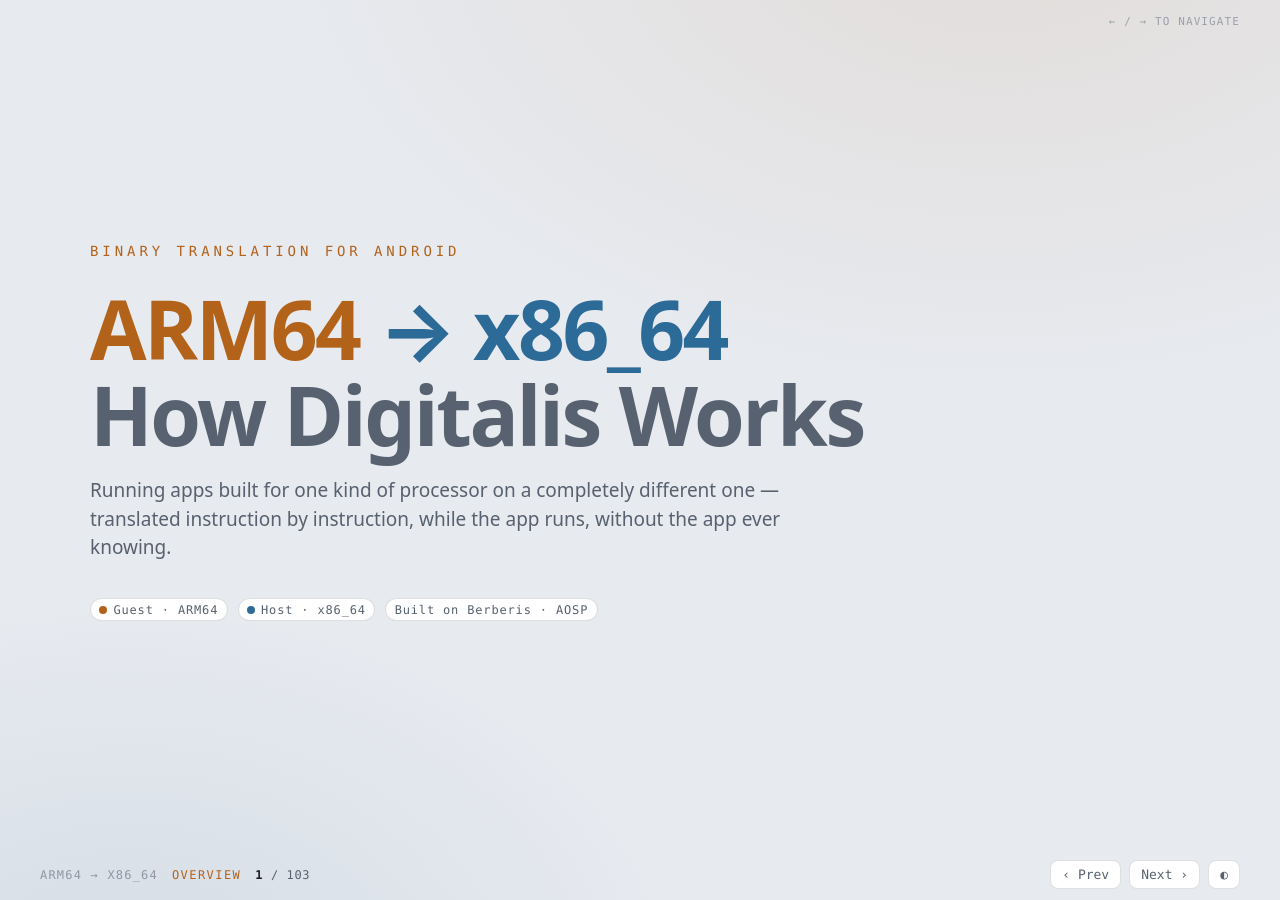
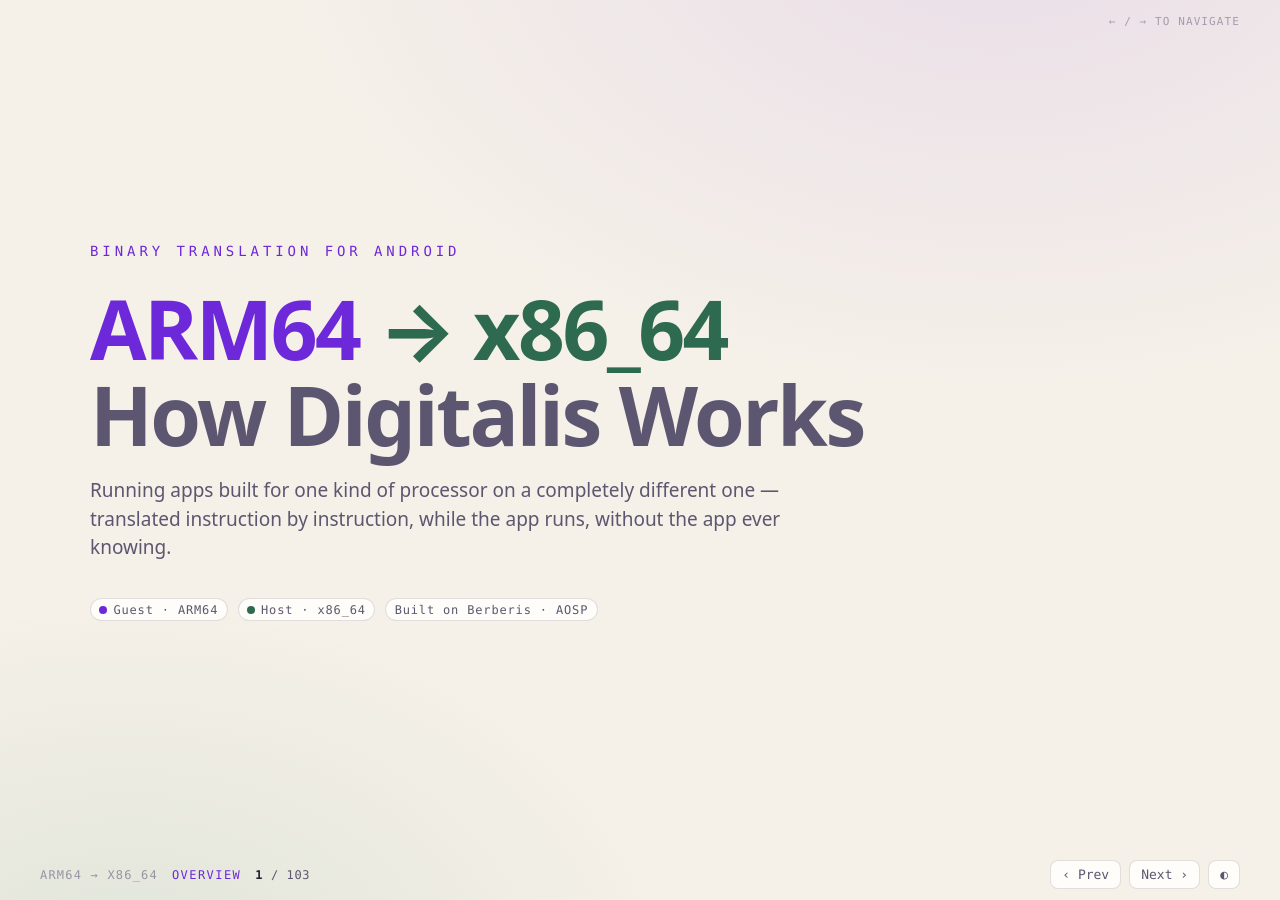
Before and after one commit to DigitalisX64/digitalisx64.github.io, a Jekyll site: the page deck/index.html, which Jekyll copies as it is, in a window 1280 px wide. Built offline with Jekyll 4.4.1, drawn with Linux system fonts in a browser that asks for light colours.

Commit message:
site: take the palette from the project mark
The theme borrowed the slide deck's amber and steel, which had nothing to do
with the project's own identity. The mark in assets/digitalis-icon.png is a
foxglove -- which is what digitalis is -- drawn in violet on cream with the stem
and leaves in green, so use those colours instead. Four values are sampled
verbatim from the file (#f5f0e8 cream, #6d28d9 and #a78bfa violet, #2d6a4f
green); the rest of the scale is built around them, including a dark ground
tinted toward violet rather than neutral grey so the identity survives the
theme switch.

Rename --amber and --steel to --primary and --secondary along the way. The deck
uses them semantically -- one marks the guest ARM64 side of a diagram, the other
the host x86_64 side -- so hue-based names would have gone stale the moment the
palette moved, which is exactly what just happened.

Every pairing was checked for contrast rather than eyeballed: the weakest is
5.63:1 (green on cream) and the rest run to 15.23:1, so all of them clear WCAG
AA for normal text in both themes. Every var() in deck.css and style.css still
resolves, and the verify job passes locally.

```diff
--- a/assets/deck.css
+++ b/assets/deck.css
@@ -5,8 +5,8 @@
 html, body { margin: 0; height: 100%; }
 body {
   background:
-    radial-gradient(1200px 800px at 78% -10%, var(--amber-soft), transparent 60%),
-    radial-gradient(1000px 700px at 10% 110%, var(--steel-soft), transparent 55%),
+    radial-gradient(1200px 800px at 78% -10%, var(--primary-soft), transparent 60%),
+    radial-gradient(1000px 700px at 10% 110%, var(--secondary-soft), transparent 55%),
     var(--bg);
   color: var(--ink); font-family: var(--sans);
   -webkit-font-smoothing: antialiased; text-rendering: optimizeLegibility; overflow: hidden;
@@ -29,14 +29,14 @@ body {
   letter-spacing: .2em; text-transform: uppercase; color: var(--faint);
   display: flex; align-items: center; gap: .8em; margin: 0 0 clamp(11px, 2vh, 20px); flex-wrap: wrap;
 }
-.eyebrow .num { color: var(--amber); font-weight: 600; }
-.eyebrow .bar { flex: 0 0 30px; height: 2px; background: var(--amber); border-radius: 2px; }
+.eyebrow .num { color: var(--primary); font-weight: 600; }
+.eyebrow .bar { flex: 0 0 30px; height: 2px; background: var(--primary); border-radius: 2px; }
 h1, h2 { text-wrap: balance; margin: 0; font-weight: 680; letter-spacing: -0.02em; line-height: 1.06; }
 h2 { font-size: clamp(24px, 3.9vw, 42px); }
 .lede { font-size: clamp(14.5px, 1.85vw, 19px); line-height: 1.5; color: var(--muted); max-width: 68ch; margin: clamp(11px, 2vh, 18px) 0 0; }
 .lede strong { color: var(--ink); font-weight: 600; }
 p { line-height: 1.55; }
-.amber { color: var(--amber); } .steel { color: var(--steel); }
+.amber { color: var(--primary); } .steel { color: var(--secondary); }
 code, .mono { font-family: var(--mono); }
 
 .grid { display: grid; gap: clamp(10px, 1.4vw, 16px); margin-top: clamp(16px, 2.6vh, 26px); }
@@ -50,21 +50,21 @@ code, .mono { font-family: var(--mono); }
 .card h3 { margin: 0 0 .45em; font-size: clamp(14px, 1.6vw, 17px); letter-spacing: -.01em; font-weight: 650; }
 .card p { margin: 0; color: var(--muted); font-size: clamp(12.5px, 1.4vw, 14.5px); line-height: 1.48; }
 .card .tag { font-family: var(--mono); font-size: 10.5px; letter-spacing: .12em; text-transform: uppercase; color: var(--faint); display: block; margin-bottom: .6em; }
-.card.guest { border-top: 3px solid var(--amber); }
-.card.host  { border-top: 3px solid var(--steel); }
+.card.guest { border-top: 3px solid var(--primary); }
+.card.host  { border-top: 3px solid var(--secondary); }
 
 ul.clean { list-style: none; margin: clamp(13px,2.2vh,20px) 0 0; padding: 0; display: grid; gap: 10px; grid-template-columns: max-content 1fr; }
 ul.clean li { display: grid; grid-template-columns: auto 1fr; grid-column: 1 / -1; gap: .9em; align-items: baseline; font-size: clamp(13.5px, 1.6vw, 16.5px); line-height: 1.42; color: var(--ink); }
 @supports (grid-template-columns: subgrid) { ul.clean li { grid-template-columns: subgrid; } }
 ul.clean li b { font-weight: 640; }
-ul.clean li span.k { font-family: var(--mono); color: var(--amber); font-size: .84em; white-space: nowrap; transform: translateY(-1px); }
+ul.clean li span.k { font-family: var(--mono); color: var(--primary); font-size: .84em; white-space: nowrap; transform: translateY(-1px); }
 ul.clean li .sub { color: var(--muted); }
 
 .codeblock { font-family: var(--mono); background: var(--bg2); border: 1px solid var(--line); border-radius: 10px; padding: clamp(12px, 1.6vw, 18px); font-size: clamp(11px, 1.35vw, 14px); line-height: 1.62; overflow-x: auto; color: var(--ink); white-space: pre; margin-top: clamp(14px,2.4vh,22px); }
-.codeblock .c { color: var(--faint); } .codeblock .a { color: var(--amber); } .codeblock .s { color: var(--steel); }
+.codeblock .c { color: var(--faint); } .codeblock .a { color: var(--primary); } .codeblock .s { color: var(--secondary); }
 
 .pill { display: inline-flex; align-items: center; gap: .5em; font-family: var(--mono); font-size: 12px; letter-spacing: .07em; padding: .32em .7em; border-radius: 999px; border: 1px solid var(--line); color: var(--muted); background: var(--surface); }
-.dot { width: 8px; height: 8px; border-radius: 50%; display: inline-block; } .dot.a { background: var(--amber); } .dot.s { background: var(--steel); }
+.dot { width: 8px; height: 8px; border-radius: 50%; display: inline-block; } .dot.a { background: var(--primary); } .dot.s { background: var(--secondary); }
 
 /* Flow diagrams: never wrap mid-row — scroll horizontally instead. */
 .flow { display: flex; flex-wrap: nowrap; align-items: stretch; gap: 9px; margin-top: clamp(14px,2.4vh,24px); overflow-x: auto; padding-bottom: 4px; scrollbar-width: thin; }
@@ -73,16 +73,16 @@ ul.clean li .sub { color: var(--muted); }
 .flow .node .d { font-size: clamp(12px,1.4vw,14px); font-weight: 600; margin-top: 3px; line-height: 1.22; }
 .flow .node .d small { display:block; font-weight: 400; color: var(--muted); font-size: .82em; margin-top: 2px; }
 .flow .arrow { align-self: center; color: var(--faint); font-family: var(--mono); font-size: 17px; flex: 0 0 auto; }
-.flow .node.g { border-left: 3px solid var(--amber); } .flow .node.h { border-left: 3px solid var(--steel); }
+.flow .node.g { border-left: 3px solid var(--primary); } .flow .node.h { border-left: 3px solid var(--secondary); }
 .flow.stack { flex-direction: column; overflow-x: visible; gap: 6px; }
 .flow.stack .node { flex: 0 0 auto; min-width: 0; }
 .flow.stack .arrow { transform: rotate(90deg); align-self: flex-start; margin: 0 0 0 22px; line-height: 1; }
 
 .timeline { margin-top: clamp(20px, 3.4vh, 36px); position: relative; }
-.tl-track { position: absolute; left: 0; right: 0; top: 15px; height: 2px; background: linear-gradient(90deg, var(--amber), var(--steel)); opacity: .55; border-radius: 2px; }
+.tl-track { position: absolute; left: 0; right: 0; top: 15px; height: 2px; background: linear-gradient(90deg, var(--primary), var(--secondary)); opacity: .55; border-radius: 2px; }
 .tl-row { display: grid; grid-template-columns: repeat(5, 1fr); gap: clamp(8px, 1.4vw, 20px); position: relative; }
-.tl-item .knob { width: 12px; height: 12px; border-radius: 50%; background: var(--surface); border: 2px solid var(--amber); position: relative; z-index: 1; margin-bottom: 15px; box-shadow: 0 0 0 4px var(--bg); }
-.tl-item:nth-child(n+4) .knob { border-color: var(--steel); }
+.tl-item .knob { width: 12px; height: 12px; border-radius: 50%; background: var(--surface); border: 2px solid var(--primary); position: relative; z-index: 1; margin-bottom: 15px; box-shadow: 0 0 0 4px var(--bg); }
+.tl-item:nth-child(n+4) .knob { border-color: var(--secondary); }
 .tl-item .yr { font-family: var(--mono); font-size: clamp(12px,1.5vw,15px); font-weight: 600; color: var(--ink); letter-spacing: .04em; }
 .tl-item .lb { font-size: clamp(12px,1.4vw,14.5px); font-weight: 620; margin-top: 4px; }
 .tl-item .ds { font-size: clamp(11px,1.25vw,13px); color: var(--muted); margin-top: 4px; line-height: 1.4; }
@@ -91,10 +91,10 @@ ul.clean li .sub { color: var(--muted); }
 .compare { display: grid; grid-template-columns: 1fr 1fr; gap: clamp(10px,1.4vw,16px); margin-top: clamp(14px,2.6vh,24px); }
 @media (max-width: 720px) { .compare { grid-template-columns: 1fr; } }
 .compare .col { background: var(--surface); border: 1px solid var(--line); border-radius: 12px; padding: clamp(13px,1.8vw,20px); box-shadow: var(--shadow); }
-.compare .col.g { border-top: 3px solid var(--amber); } .compare .col.h { border-top: 3px solid var(--steel); }
+.compare .col.g { border-top: 3px solid var(--primary); } .compare .col.h { border-top: 3px solid var(--secondary); }
 .compare .col h3 { margin: 0 0 .3em; font-size: clamp(14.5px,1.75vw,18.5px); }
 .compare .col .who { font-family: var(--mono); font-size: 11px; letter-spacing: .13em; text-transform: uppercase; }
-.compare .col.g .who { color: var(--amber); } .compare .col.h .who { color: var(--steel); }
+.compare .col.g .who { color: var(--primary); } .compare .col.h .who { color: var(--secondary); }
 .compare .col ul { margin: .8em 0 0; padding: 0; list-style: none; display: grid; gap: .55em; }
 .compare .col li { display: grid; grid-template-columns: auto 1fr; gap: .7em; font-size: clamp(12px,1.4vw,14.5px); color: var(--muted); line-height: 1.38; }
 .compare .col li::before { content: "›"; font-family: var(--mono); color: var(--faint); }
@@ -110,15 +110,15 @@ ul.clean li .sub { color: var(--muted); }
 .dtable td:first-child { color: var(--ink); font-weight: 600; }
 
 .stats { display: flex; gap: clamp(14px,2.5vw,34px); flex-wrap: wrap; margin-top: clamp(16px,2.8vh,28px); }
-.stat .n { font-family: var(--mono); font-size: clamp(26px,4.6vw,48px); font-weight: 700; color: var(--amber); line-height: 1; letter-spacing: -.02em; }
-.stat.s .n { color: var(--steel); }
+.stat .n { font-family: var(--mono); font-size: clamp(26px,4.6vw,48px); font-weight: 700; color: var(--primary); line-height: 1; letter-spacing: -.02em; }
+.stat.s .n { color: var(--secondary); }
 .stat .l { color: var(--muted); font-size: clamp(12px,1.4vw,14.5px); margin-top: 8px; max-width: 24ch; line-height: 1.4; }
 
 /* Audience-question callout */
 .qa { display: grid; grid-template-columns: auto 1fr; gap: 12px; align-items: start;
-      background: var(--steel-soft); border: 1px solid var(--line); border-left: 3px solid var(--steel);
+      background: var(--secondary-soft); border: 1px solid var(--line); border-left: 3px solid var(--secondary);
       border-radius: 10px; padding: 12px 15px; margin-top: clamp(14px,2.4vh,20px); }
-.qa .qm { font-family: var(--mono); font-weight: 700; color: var(--steel); font-size: 15px; line-height: 1.3; }
+.qa .qm { font-family: var(--mono); font-weight: 700; color: var(--secondary); font-size: 15px; line-height: 1.3; }
 .qa .qt { font-weight: 640; font-size: clamp(13px,1.5vw,15.5px); line-height: 1.35; }
 .qa .ans { color: var(--muted); font-size: clamp(12.5px,1.4vw,14.5px); line-height: 1.5; margin-top: 5px; }
 .qa .ans b { color: var(--ink); font-weight: 600; }
@@ -131,48 +131,48 @@ ul.clean li .sub { color: var(--muted); }
 .bf .c .b { font-size: 9.5px; color: var(--faint); letter-spacing: .02em; }
 .bf .c .v { font-weight: 600; font-size: clamp(11px,1.3vw,13.5px); margin-top: 2px; }
 .bf .c .f { font-size: 10px; color: var(--muted); margin-top: 2px; }
-.bf .c.hi { background: var(--amber-soft); } .bf .c.hi .v { color: var(--amber); }
-.bf .c.hs { background: var(--steel-soft); } .bf .c.hs .v { color: var(--steel); }
+.bf .c.hi { background: var(--primary-soft); } .bf .c.hi .v { color: var(--primary); }
+.bf .c.hs { background: var(--secondary-soft); } .bf .c.hs .v { color: var(--secondary); }
 
 /* Register-width bars */
 .rbar { font-family: var(--mono); font-size: clamp(11px,1.3vw,13.5px); display: grid; gap: 6px; margin-top: 14px; }
 .rbar .row { display: grid; grid-template-columns: 3.2em 1fr; gap: 10px; align-items: center; }
 .rbar .bar { height: 20px; border-radius: 4px; border: 1px solid var(--line); background: var(--bg2); position: relative; overflow: hidden; }
 .rbar .fill { position: absolute; right: 0; top: 0; bottom: 0; border-radius: 3px; }
-.rbar .fill.a { background: var(--amber); opacity: .75; } .rbar .fill.s { background: var(--steel); opacity: .7; }
+.rbar .fill.a { background: var(--primary); opacity: .75; } .rbar .fill.s { background: var(--secondary); opacity: .7; }
 
 /* Inline SVG diagrams */
 .svgd { width: 100%; height: auto; display: block; margin-top: clamp(14px,2.6vh,24px); }
 .svgd .box { fill: var(--surface); stroke: var(--line); stroke-width: 1; rx: 8; }
-.svgd .box.g { stroke: var(--amber); stroke-width: 1.6; }
-.svgd .box.h { stroke: var(--steel); stroke-width: 1.6; }
+.svgd .box.g { stroke: var(--primary); stroke-width: 1.6; }
+.svgd .box.h { stroke: var(--secondary); stroke-width: 1.6; }
 .svgd .box.soft { fill: var(--bg2); }
 .svgd text { fill: var(--ink); font-family: var(--sans); font-size: 14px; }
 .svgd text.ttl { font-weight: 650; }
 .svgd text.sm { font-size: 11.5px; fill: var(--muted); }
 .svgd text.mono { font-family: var(--mono); font-size: 12px; }
 .svgd text.lbl { font-family: var(--mono); font-size: 10.5px; fill: var(--faint); letter-spacing: .08em; }
-.svgd text.am { fill: var(--amber); } .svgd text.st { fill: var(--steel); }
+.svgd text.am { fill: var(--primary); } .svgd text.st { fill: var(--secondary); }
 .svgd .edge { stroke: var(--faint); stroke-width: 1.4; fill: none; }
-.svgd .edge.a { stroke: var(--amber); } .svgd .edge.s { stroke: var(--steel); }
+.svgd .edge.a { stroke: var(--primary); } .svgd .edge.s { stroke: var(--secondary); }
 
 .title-wrap { text-align: left; }
-.title-kicker { font-family: var(--mono); letter-spacing: .28em; text-transform: uppercase; font-size: clamp(11px,1.5vw,14px); color: var(--amber); }
+.title-kicker { font-family: var(--mono); letter-spacing: .28em; text-transform: uppercase; font-size: clamp(11px,1.5vw,14px); color: var(--primary); }
 .title-wrap h1 { font-size: clamp(38px, 7vw, 82px); margin: clamp(16px,3vh,26px) 0 0; letter-spacing: -.03em; }
 .title-wrap h1 .sub2 { color: var(--muted); }
-.arrow-glyph { color: var(--steel); }
+.arrow-glyph { color: var(--secondary); }
 .title-meta { display: flex; flex-wrap: wrap; gap: 10px; margin-top: clamp(24px,4vh,38px); }
 
-.rail { position: fixed; left: 0; top: 0; height: 3px; background: var(--amber); width: 0; z-index: 40; transition: width .4s ease; }
+.rail { position: fixed; left: 0; top: 0; height: 3px; background: var(--primary); width: 0; z-index: 40; transition: width .4s ease; }
 .hud { position: fixed; left: 0; right: 0; bottom: 0; z-index: 30; display: flex; align-items: center; justify-content: space-between; padding: 11px clamp(16px, 4vw, 40px); font-family: var(--mono); font-size: 12px; color: var(--faint); pointer-events: none; }
 .hud .left { display: flex; align-items: center; gap: 14px; letter-spacing: .05em; }
 .hud .counter { color: var(--muted); } .hud .counter b { color: var(--ink); font-weight: 600; }
 .hud .doc { letter-spacing: .1em; text-transform: uppercase; opacity: .8; }
-.hud .part { color: var(--amber); letter-spacing: .12em; text-transform: uppercase; }
+.hud .part { color: var(--primary); letter-spacing: .12em; text-transform: uppercase; }
 .controls { display: flex; align-items: center; gap: 8px; pointer-events: auto; }
 .btn { font-family: var(--mono); font-size: 13px; color: var(--muted); background: var(--surface); border: 1px solid var(--line); border-radius: 8px; padding: 7px 11px; cursor: pointer; line-height: 1; transition: border-color .15s, color .15s; }
-.btn:hover { color: var(--ink); border-color: var(--amber); }
-.btn:focus-visible { outline: 2px solid var(--steel); outline-offset: 2px; }
+.btn:hover { color: var(--ink); border-color: var(--primary); }
+.btn:focus-visible { outline: 2px solid var(--secondary); outline-offset: 2px; }
 .hint { position: fixed; right: clamp(16px,4vw,40px); top: 15px; z-index: 30; font-family: var(--mono); font-size: 11px; letter-spacing: .1em; color: var(--faint); text-transform: uppercase; opacity: 0; animation: fade 1s ease .4s forwards; pointer-events: none; }
 @keyframes fade { to { opacity: .7; } }
 @media (prefers-reduced-motion: reduce) { .slide { transition: opacity .01s, visibility 0s; transform: none; } .rail { transition: none; } .hint { animation: none; opacity: .6; } }
@@ -183,15 +183,15 @@ ul.clean li .sub { color: var(--muted); }
 .pairgrid .ph { background: var(--surface); border: 1px solid var(--line); border-radius: 10px; padding: 12px 15px; box-shadow: var(--shadow); }
 .pairgrid .ph .who { font-family: var(--mono); font-size: 11px; letter-spacing: .13em; text-transform: uppercase; }
 .pairgrid .ph h3 { margin: .25em 0 0; font-size: clamp(14.5px,1.75vw,18.5px); }
-.pairgrid .ph.g { border-top: 3px solid var(--amber); } .pairgrid .ph.g .who { color: var(--amber); }
-.pairgrid .ph.h { border-top: 3px solid var(--steel); } .pairgrid .ph.h .who { color: var(--steel); }
+.pairgrid .ph.g { border-top: 3px solid var(--primary); } .pairgrid .ph.g .who { color: var(--primary); }
+.pairgrid .ph.h { border-top: 3px solid var(--secondary); } .pairgrid .ph.h .who { color: var(--secondary); }
 .pairgrid .pc { background: var(--surface); border: 1px solid var(--line); border-radius: 10px; padding: 10px 14px; font-size: clamp(12px,1.4vw,14.5px); color: var(--muted); line-height: 1.42; }
 .pairgrid .pc b { color: var(--ink); font-weight: 600; }
-.pairgrid .pc.g { border-left: 3px solid var(--amber); } .pairgrid .pc.h { border-left: 3px solid var(--steel); }
+.pairgrid .pc.g { border-left: 3px solid var(--primary); } .pairgrid .pc.h { border-left: 3px solid var(--secondary); }
 
 .foot-note { margin-top: clamp(12px,2.2vh,18px); font-size: clamp(11px,1.3vw,13px); color: var(--faint); font-style: italic; max-width: 74ch; line-height: 1.45; }
 .part-hero { text-align: left; }
-.part-hero .pk { font-family: var(--mono); letter-spacing: .3em; text-transform: uppercase; font-size: clamp(12px,1.6vw,15px); color: var(--amber); }
+.part-hero .pk { font-family: var(--mono); letter-spacing: .3em; text-transform: uppercase; font-size: clamp(12px,1.6vw,15px); color: var(--primary); }
 .part-hero h2 { font-size: clamp(34px,6vw,64px); margin-top: clamp(10px,2vh,18px); }
 .part-hero .pl { margin-top: clamp(14px,2.4vh,22px); }
 .part-hero ul.clean { margin-top: clamp(18px,3vh,28px); max-width: 62ch; }
@@ -203,7 +203,7 @@ ul.clean li .sub { color: var(--muted); }
 .book a { color: inherit; text-decoration: none; display: block; }
 .book img { width: 100%; height: auto; display: block; background: var(--bg2); border: 1px solid var(--line); border-radius: 6px; box-shadow: var(--shadow); }
 .book .bt { margin-top: 9px; font-weight: 600; font-size: .84rem; line-height: 1.25; }
-.book a:hover .bt { color: var(--amber); }
+.book a:hover .bt { color: var(--primary); }
 .book .ba { color: var(--muted); font-size: .76rem; margin-top: 2px; }
 .book .bw { color: var(--faint); font-size: .74rem; margin-top: 5px; line-height: 1.35; }
 .foot-note { margin-top: 22px; color: var(--muted); font-size: .82rem; }
--- a/assets/theme.css
+++ b/assets/theme.css
@@ -1,55 +1,66 @@
 /* Design tokens: the single source of truth for the palette and type, linked by
    every page including the slide deck at /deck/, so the two halves of the site
    cannot drift apart.
+
+   The palette is taken from the project mark in assets/digitalis-icon.png -- a
+   foxglove, which is what digitalis is: violet blooms on a cream ground, with
+   the stem and leaves in green. The values below are sampled from that file
+   rather than approximated, so the site and the icon are literally the same
+   colours.
+
+   --primary and --secondary are named for their role, not their hue, because
+   the deck uses them semantically: primary marks the guest ARM64 side of a
+   diagram and secondary the host x86_64 side. A future palette can change the
+   colours without the names becoming untrue.
 
    Light is the default and dark follows the OS. The theme toggle pins an
    explicit choice via :root[data-theme], which must therefore win over the
    media query in both directions -- hence the two attribute blocks rather than
    one. style.css maps these onto the older names its own rules use. */
 :root {
-  --bg: #e7eaef; --bg2: #dfe3ea; --surface: #ffffff;
-  --ink: #191e27; --muted: #57616f; --faint: #7b8593;
-  --amber: #b3621a; --amber-soft: rgba(179, 98, 26, 0.10);
-  --steel: #2c6a97; --steel-soft: rgba(44, 106, 151, 0.10);
-  --ok: #2e7d51; --warn: #9a6b12; --warn-bright: #b3801c;
+  --bg: #f5f0e8; --bg2: #ece5da; --surface: #fffdf9;
+  --ink: #241f2e; --muted: #5d5670; --faint: #857e94;
+  --primary: #6d28d9; --primary-soft: rgba(124, 58, 237, 0.10);
+  --secondary: #2d6a4f; --secondary-soft: rgba(64, 145, 108, 0.12);
+  --ok: #2d6a4f; --warn: #8a5a12; --warn-bright: #a76c16;
   --on-accent: #ffffff;
-  --line: rgba(25, 30, 39, 0.14); --line-soft: rgba(25, 30, 39, 0.07);
-  --shadow: 0 1px 2px rgba(20,25,35,.06), 0 8px 30px rgba(20,25,35,.08);
+  --line: rgba(36, 31, 46, 0.14); --line-soft: rgba(36, 31, 46, 0.07);
+  --shadow: 0 1px 2px rgba(36, 31, 46, .06), 0 8px 30px rgba(36, 31, 46, .08);
   --mono: ui-monospace, "JetBrains Mono", "Cascadia Code", "SF Mono", Menlo, Consolas, monospace;
   --sans: ui-sans-serif, system-ui, -apple-system, "Segoe UI", Roboto, Helvetica, Arial, sans-serif;
 }
 
 @media (prefers-color-scheme: dark) {
   :root {
-    --bg: #10141b; --bg2: #0c0f15; --surface: #191f29;
-    --ink: #e8ecf2; --muted: #9aa5b3; --faint: #6f7a89;
-    --amber: #e39a52; --amber-soft: rgba(227, 154, 82, 0.13);
-    --steel: #74b2d9; --steel-soft: rgba(116, 178, 217, 0.13);
-    --ok: #6cc08b; --warn: #d29922; --warn-bright: #f0b53d;
-    --on-accent: #10141b;
-    --line: rgba(220, 230, 245, 0.13); --line-soft: rgba(220, 230, 245, 0.06);
-    --shadow: 0 1px 2px rgba(0,0,0,.3), 0 12px 40px rgba(0,0,0,.35);
+    --bg: #17131f; --bg2: #110e18; --surface: #211c2c;
+    --ink: #ece9f2; --muted: #a29bb3; --faint: #7a7389;
+    --primary: #a78bfa; --primary-soft: rgba(167, 139, 250, 0.14);
+    --secondary: #52b788; --secondary-soft: rgba(82, 183, 136, 0.14);
+    --ok: #52b788; --warn: #d29922; --warn-bright: #f0b53d;
+    --on-accent: #17131f;
+    --line: rgba(232, 228, 245, 0.13); --line-soft: rgba(232, 228, 245, 0.06);
+    --shadow: 0 1px 2px rgba(0, 0, 0, .3), 0 12px 40px rgba(0, 0, 0, .38);
   }
 }
 
 :root[data-theme="dark"] {
-  --bg: #10141b; --bg2: #0c0f15; --surface: #191f29;
-  --ink: #e8ecf2; --muted: #9aa5b3; --faint: #6f7a89;
-  --amber: #e39a52; --amber-soft: rgba(227, 154, 82, 0.13);
-  --steel: #74b2d9; --steel-soft: rgba(116, 178, 217, 0.13);
-  --ok: #6cc08b; --warn: #d29922; --warn-bright: #f0b53d;
-  --on-accent: #10141b;
-  --line: rgba(220, 230, 245, 0.13); --line-soft: rgba(220, 230, 245, 0.06);
-  --shadow: 0 1px 2px rgba(0,0,0,.3), 0 12px 40px rgba(0,0,0,.35);
+  --bg: #17131f; --bg2: #110e18; --surface: #211c2c;
+  --ink: #ece9f2; --muted: #a29bb3; --faint: #7a7389;
+  --primary: #a78bfa; --primary-soft: rgba(167, 139, 250, 0.14);
+  --secondary: #52b788; --secondary-soft: rgba(82, 183, 136, 0.14);
+  --ok: #52b788; --warn: #d29922; --warn-bright: #f0b53d;
+  --on-accent: #17131f;
+  --line: rgba(232, 228, 245, 0.13); --line-soft: rgba(232, 228, 245, 0.06);
+  --shadow: 0 1px 2px rgba(0, 0, 0, .3), 0 12px 40px rgba(0, 0, 0, .38);
 }
 
 :root[data-theme="light"] {
-  --bg: #e7eaef; --bg2: #dfe3ea; --surface: #ffffff;
-  --ink: #191e27; --muted: #57616f; --faint: #7b8593;
-  --amber: #b3621a; --amber-soft: rgba(179, 98, 26, 0.10);
-  --steel: #2c6a97; --steel-soft: rgba(44, 106, 151, 0.10);
-  --ok: #2e7d51; --warn: #9a6b12; --warn-bright: #b3801c;
+  --bg: #f5f0e8; --bg2: #ece5da; --surface: #fffdf9;
+  --ink: #241f2e; --muted: #5d5670; --faint: #857e94;
+  --primary: #6d28d9; --primary-soft: rgba(124, 58, 237, 0.10);
+  --secondary: #2d6a4f; --secondary-soft: rgba(64, 145, 108, 0.12);
+  --ok: #2d6a4f; --warn: #8a5a12; --warn-bright: #a76c16;
   --on-accent: #ffffff;
-  --line: rgba(25, 30, 39, 0.14); --line-soft: rgba(25, 30, 39, 0.07);
-  --shadow: 0 1px 2px rgba(20,25,35,.06), 0 8px 30px rgba(20,25,35,.08);
+  --line: rgba(36, 31, 46, 0.14); --line-soft: rgba(36, 31, 46, 0.07);
+  --shadow: 0 1px 2px rgba(36, 31, 46, .06), 0 8px 30px rgba(36, 31, 46, .08);
 }
```
Also changed, not shown: style.css (+4 -4 lines).
